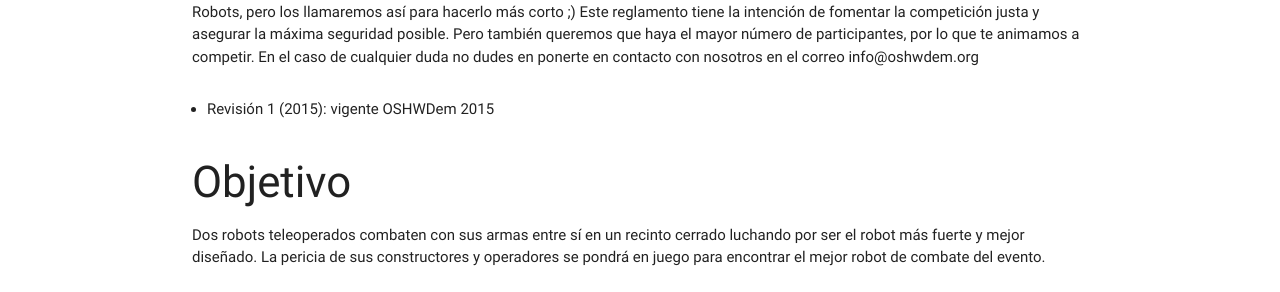
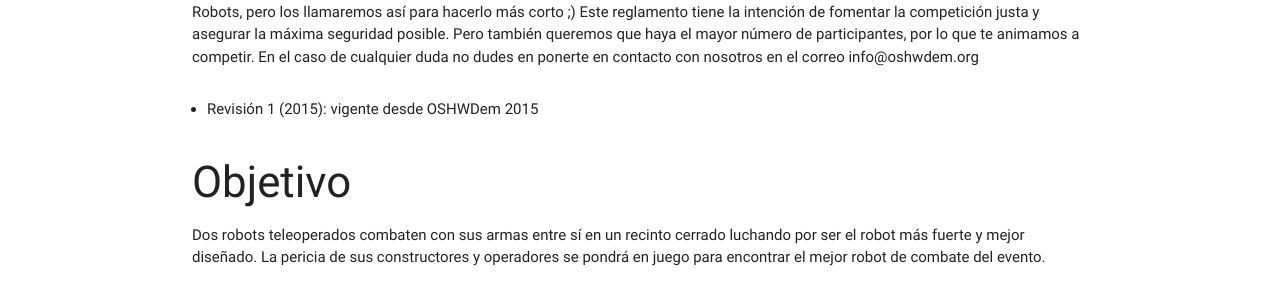
Before and after one commit to brico-labs/Regulamentos, a Jekyll site: the page built from combate_es.md, in a window 1280 px wide and 900 px high. Shown: the part 302-594 px from the top of the window. Built offline with Jekyll 4.4.1, drawn with Linux system fonts in a browser that asks for light colours; nearby versions of some CDN libraries.

Commit message:
Update combate_es.md

```diff
--- a/combate_es.md
+++ b/combate_es.md
@@ -10,7 +10,7 @@ Somos conscientes de que en realidad esta competición es de cacharros móviles
 teleoperados de combate y no son propiamente Robots, pero los llamaremos así para hacerlo más corto ;)
 Este reglamento tiene la intención de fomentar la competición justa y asegurar la máxima seguridad posible. Pero también queremos que haya el mayor número de participantes, por lo que te animamos a competir. En el caso de cualquier duda no dudes en ponerte en contacto con nosotros en el correo info@oshwdem.org
 
-  - Revisión 1 (2015): vigente OSHWDem 2015
+  - Revisión 1 (2015): vigente desde OSHWDem 2015
 
 ### Objetivo
 Dos robots teleoperados combaten con sus armas entre sí en un recinto cerrado luchando por ser el robot más fuerte y mejor diseñado. La pericia de sus constructores y operadores se pondrá en juego para encontrar el mejor robot de combate del evento.
```
